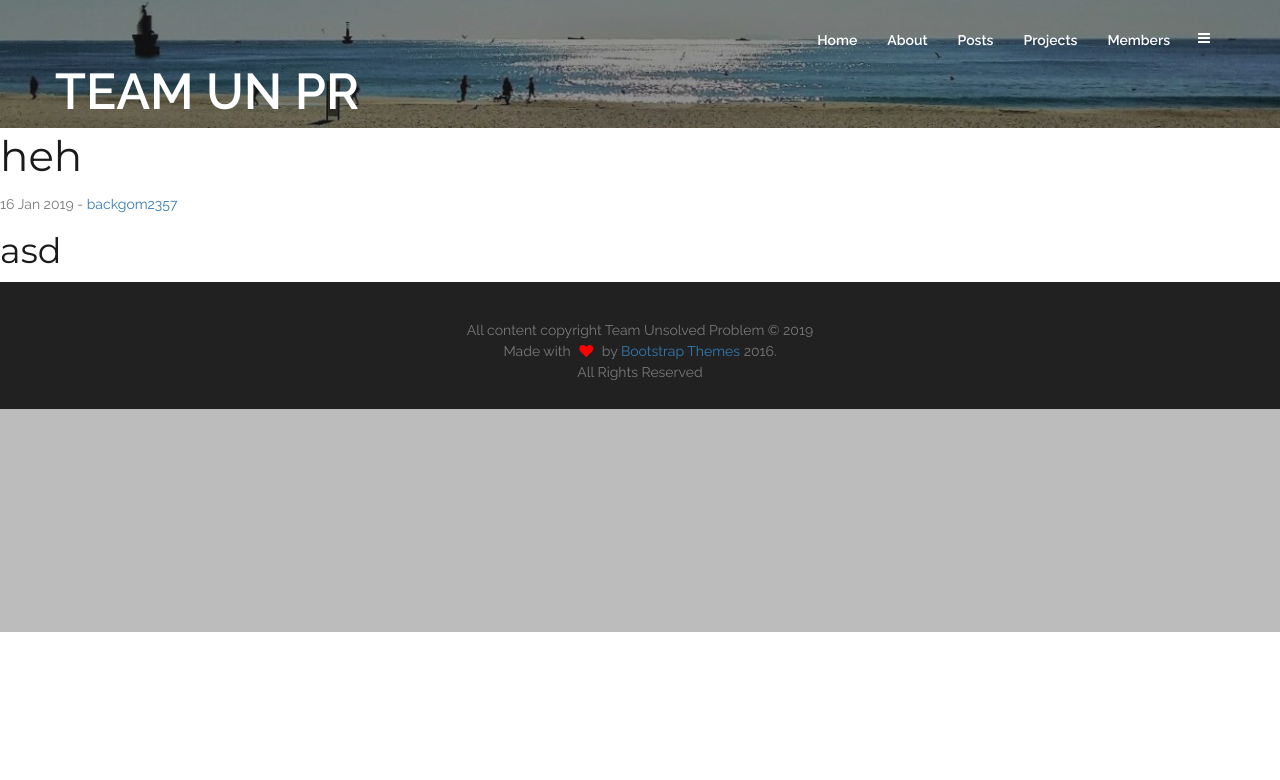
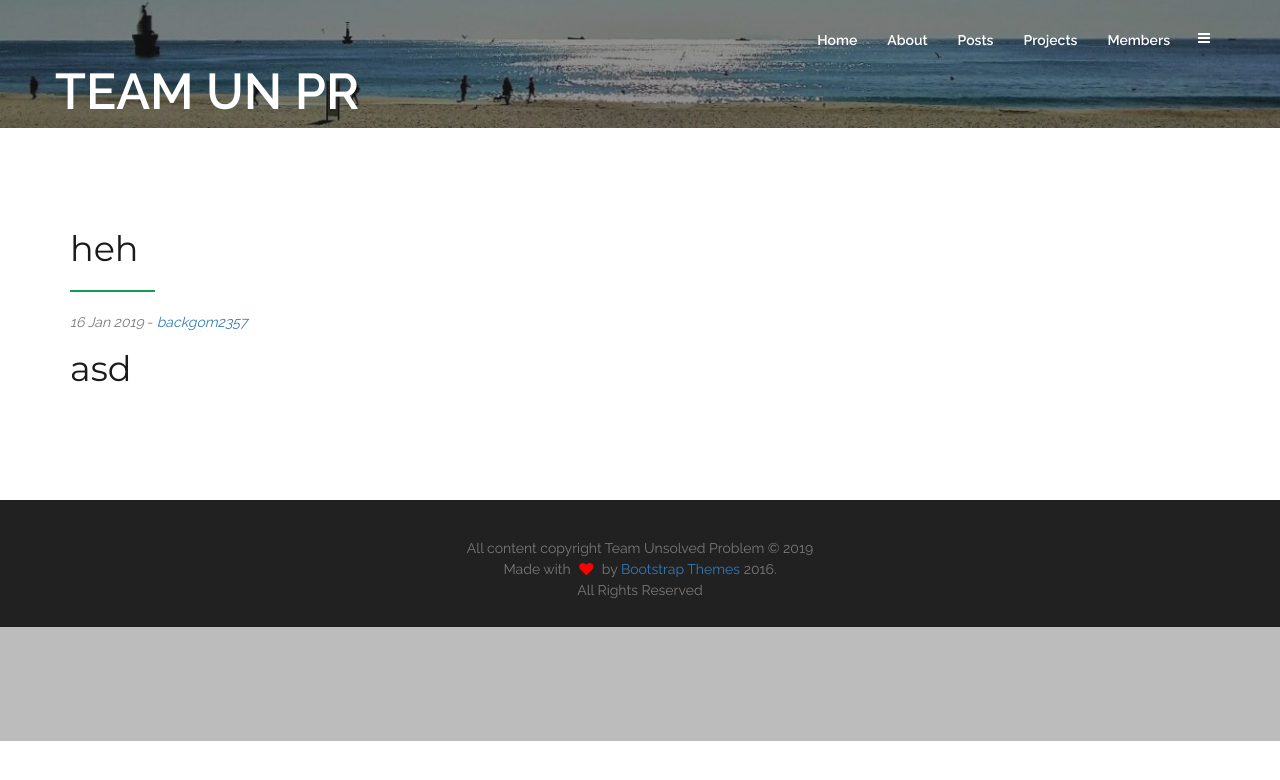
Before and after one commit to unsolvedproblem/unsolvedproblem.github.io, a Jekyll site: the page built from _posts/2019-01-16-hellllllloooo.md, in a window 1280 px wide. Shown: the top 780 px of the page. Built offline with Jekyll 4.4.1, drawn with Linux system fonts in a browser that asks for light colours.

Commit message:
Update post.html

```diff
--- a/_layouts/post.html
+++ b/_layouts/post.html
@@ -1,14 +1,31 @@
 ---
 layout: default
 ---
-<h1>{{ page.title }}</h1>
+<section id="{{ page.title }}" class="about roomy-100">
+    <div class="container">
+        <div class="row">
+            <div class="main_about">
+                <div class="col-md-6">
+                    <div class="about_content">
+                        <h2>{{ page.title }}</h2>
+                        <div class="separator_left"></div>
 
                         <p>
-  {{ page.date | date_to_string }}
+                          <I>{{ page.date | date_to_string }}</I>
                           {% assign author = site.authors | where: 'short_name', page.author | first %}
                           {% if author %}
-    - <a href="{{ author.url | prepend: site.baseurl }}">{{ author.name }}</a>
+                            - <I> <a href="{{ author.url | prepend: site.baseurl }}">{{ author.name }}</a> </I>
                           {% endif %}
                         </p>
 
+                        <p>
                           {{ content }}
+                        </p>
+
+                    </div>
+                </div>
+
+            </div>
+        </div><!--End off row-->
+    </div><!--End off container -->
+</section> <!--End off About section -->
```
Lines whose indentation alone changed are shown as unchanged.
